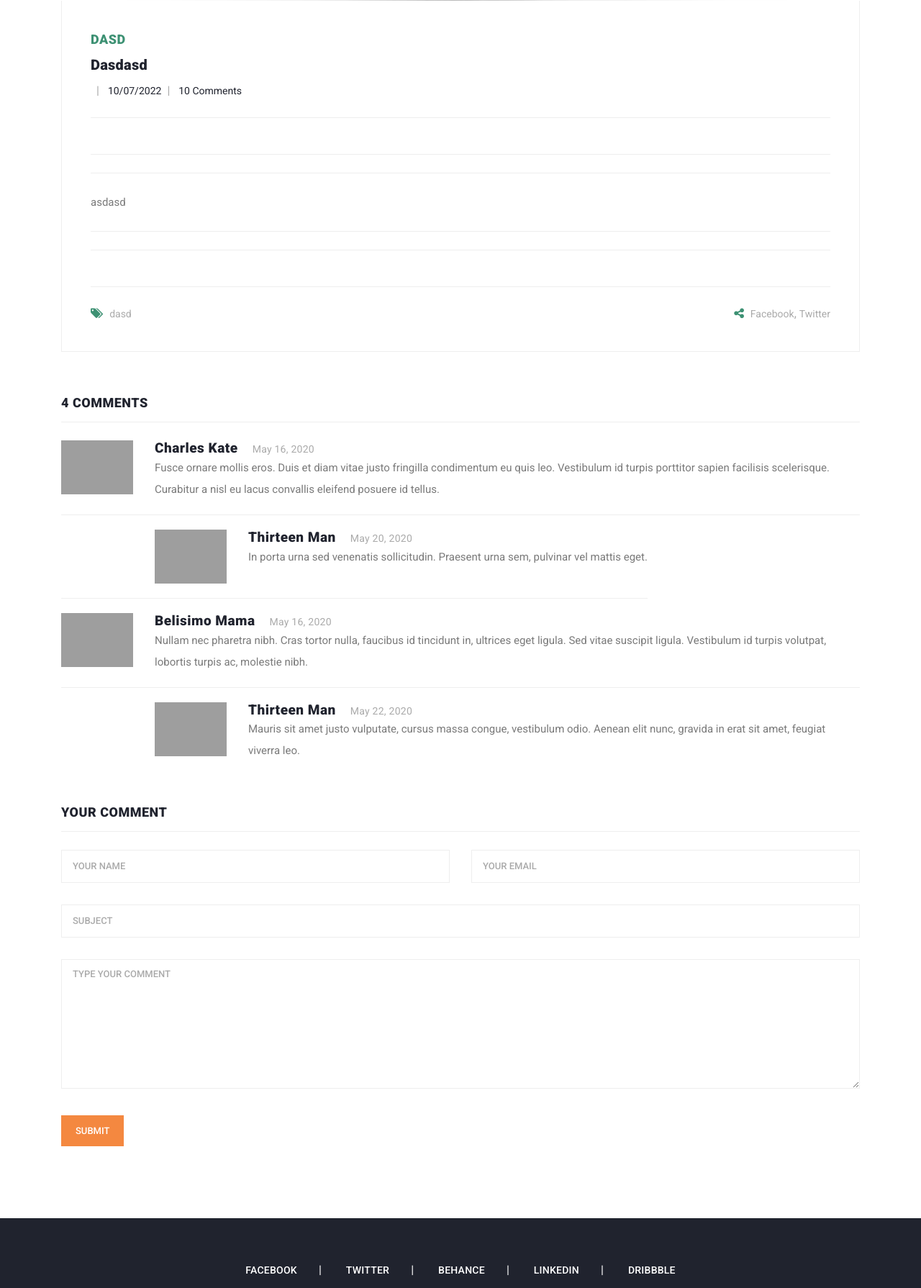
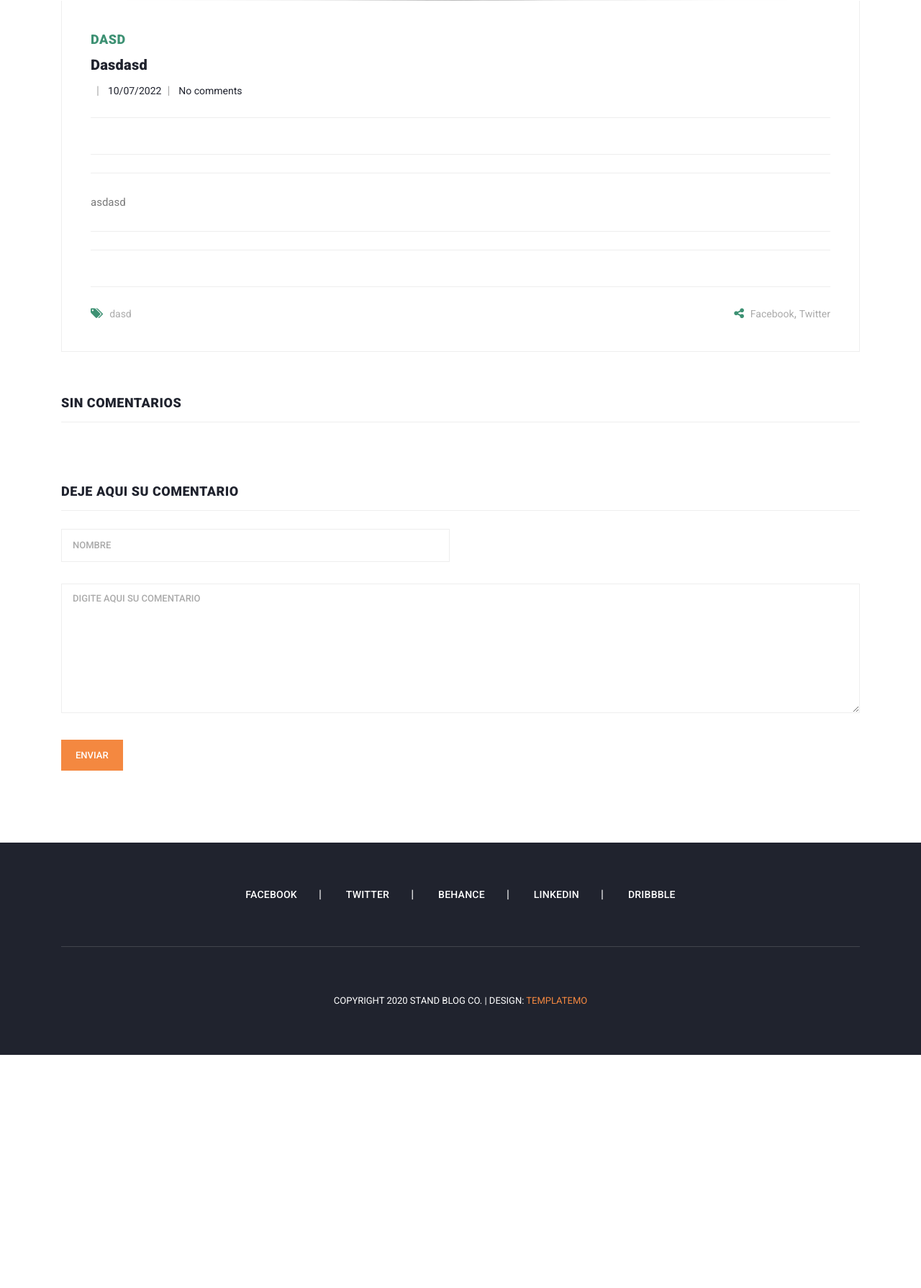
Before and after one commit to rafaelricardodarosa/MiniBlogCoder, a Django app: a page that uses MiniBlogApp/templates/pages/post_detail.html in a window 1280 px wide. Shown: the part 1567-3357 px from the top of the page at 72% size. After the commit the page ends 3033 px from the top, so only its background shows below. Run offline with Django 4.2, Linux system fonts and the light colour scheme; data comes from the database, SQL or seed files in the repository; both versions use the stored data as it was after the commit; some libraries are stand-ins or nearby versions; grey boxes are pictures that could not be loaded.

Commit message:
modificacion en admin y comentarios
fue modificado la parte de comentarios, y tambien se creo forms

```diff
--- a/MiniBlogApp/templates/pages/post_detail.html
+++ b/MiniBlogApp/templates/pages/post_detail.html
@@ -24,9 +24,15 @@
                           <ul class="post-info">
                             <li><a href="#">{{post.user.first_name}}</a></li>
                             <li><a href="#">{{post.updated_at|date:"d/m/Y"}}</a></li>
-                            <li><a href="#">10 Comments</a></li>
+                            {% if total > 0 %}
+                            <li><a href="#">{{total}} comments</a></li>
+                            {% else %}
+                            <li><a href="#">No comments</a></li>
+                            {% endif %}
+
                           </ul>
                           <p>{{post.text|safe }}</p>
+
                           <div class="post-options">
                             <div class="row">
                               <div class="col-6">
@@ -50,81 +56,59 @@
                     <div class="col-lg-12">
                       <div class="sidebar-item comments">
                         <div class="sidebar-heading">
-                          <h2>4 comments</h2>
+
+                        {% if total > 0 %}
+                          <h2>{{total}} comentarios</h2>
+                         {% else %}
+                          <h2>Sin comentarios</h2>
+                         {% endif %}
+
                         </div>
                         <div class="content">
+                        {% for item in comments %}
                           <ul>
+
                             <li>
-                              <div class="author-thumb">
+                              <div class="author-thumb mt-5">
                                 <img src="assets/images/comment-author-01.jpg" alt="">
                               </div>
                               <div class="right-content">
-                                <h4>Charles Kate<span>May 16, 2020</span></h4>
-                                <p>Fusce ornare mollis eros. Duis et diam vitae justo fringilla condimentum eu quis leo. Vestibulum id turpis porttitor sapien facilisis scelerisque. Curabitur a nisl eu lacus convallis eleifend posuere id tellus.</p>
+                                <h4>{{item.name}}<span>{{item.created_at|date:"d/m/Y"}}</span></h4>
+                                <p> {{item.comment}} </p>
                               </div>
                             </li>
-                            <li class="replied">
-                              <div class="author-thumb">
-                                <img src="assets/images/comment-author-02.jpg" alt="">
-                              </div>
-                              <div class="right-content">
-                                <h4>Thirteen Man<span>May 20, 2020</span></h4>
-                                <p>In porta urna sed venenatis sollicitudin. Praesent urna sem, pulvinar vel mattis eget.</p>
-                              </div>
-                            </li>
-                            <li>
-                              <div class="author-thumb">
-                                <img src="assets/images/comment-author-03.jpg" alt="">
-                              </div>
-                              <div class="right-content">
-                                <h4>Belisimo Mama<span>May 16, 2020</span></h4>
-                                <p>Nullam nec pharetra nibh. Cras tortor nulla, faucibus id tincidunt in, ultrices eget ligula. Sed vitae suscipit ligula. Vestibulum id turpis volutpat, lobortis turpis ac, molestie nibh.</p>
-                              </div>
-                            </li>
-                            <li class="replied">
-                              <div class="author-thumb">
-                                <img src="assets/images/comment-author-02.jpg" alt="">
-                              </div>
-                              <div class="right-content">
-                                <h4>Thirteen Man<span>May 22, 2020</span></h4>
-                                <p>Mauris sit amet justo vulputate, cursus massa congue, vestibulum odio. Aenean elit nunc, gravida in erat sit amet, feugiat viverra leo.</p>
-                              </div>
-                            </li>
+
+
+
                           </ul>
+                          {% endfor %}
                         </div>
                       </div>
                     </div>
+
                     <div class="col-lg-12">
                       <div class="sidebar-item submit-comment">
                         <div class="sidebar-heading">
-                          <h2>Your comment</h2>
+                          <h2>Deje aqui su comentario</h2>
                         </div>
                         <div class="content">
-                          <form id="comment" action="#" method="post">
+                          <form id="comment" action="/post/addcomment/{{post.id}}" method="POST">
+                          {% csrf_token %}
                             <div class="row">
                               <div class="col-md-6 col-sm-12">
                                 <fieldset>
-                                  <input name="name" type="text" id="name" placeholder="Your name" required="">
+                                  <input name="name" type="text" id="name" placeholder="Nombre" required="">
                                 </fieldset>
                               </div>
-                              <div class="col-md-6 col-sm-12">
+
+                              <div class="col-lg-12">
                                 <fieldset>
-                                  <input name="email" type="text" id="email" placeholder="Your email" required="">
-                                </fieldset>
-                              </div>
-                              <div class="col-md-12 col-sm-12">
-                                <fieldset>
-                                  <input name="subject" type="text" id="subject" placeholder="Subject">
+                                  <textarea name="comment" rows="6" id="message" placeholder="Digite aqui su comentario" required=""></textarea>
                                 </fieldset>
                               </div>
                               <div class="col-lg-12">
                                 <fieldset>
-                                  <textarea name="message" rows="6" id="message" placeholder="Type your comment" required=""></textarea>
-                                </fieldset>
-                              </div>
-                              <div class="col-lg-12">
-                                <fieldset>
-                                  <button type="submit" id="form-submit" class="main-button">Submit</button>
+                                  <button type="submit" id="form-submit" class="main-button">Enviar</button>
                                 </fieldset>
                               </div>
                             </div>
--- a/MiniBlogApp/views.py
+++ b/MiniBlogApp/views.py
@@ -1,9 +1,8 @@
 from django.shortcuts import render, HttpResponse, HttpResponseRedirect
 from django.core.paginator import Paginator
+from PostApp.models import Post, Category, Comment
 
 # Create your views here.
-
-from PostApp.models import Post, Category
 
 def index(request):
     post_random = Post.objects.order_by('?')[:4]
@@ -26,7 +25,7 @@ def blog(request):
 
     # a continuacion incorporamos funcionalidad de pagination para django, para pasar entre numeros de paginas de blog arriba del footer.
 
-    paginator = Paginator(post, 4) # Muestra 2 posts por pagina.
+    paginator = Paginator(post, ) # Muestra 2 posts por pagina.
     page_number = request.GET.get('page')
     page_obj = paginator.get_page(page_number)
 
@@ -39,4 +38,14 @@ def blog(request):
 
 def post_detail(request, id, slug):
     post = Post.objects.get(pk=id)
-    return render(request, 'pages/post_detail.html',{'post': post })
+    comments = Comment.objects.filter(post_id=id, status='Leido')
+    total = 0
+    for i in comments:
+        total = total + 1
+
+    context = {
+        'post': post,
+        'comments': comments,
+        'total': total}
+
+    return render(request, 'pages/post_detail.html', context)
--- a/PostApp/models.py
+++ b/PostApp/models.py
@@ -46,15 +46,15 @@ class Post(models.Model):
 
 class Comment(models.Model):
     STATUS = (
-        ('Lido', 'Lido'),
-        ('Não Lido', 'Não Lido'),
+        ('Leido', 'Leido'),
+        ('No Leido', 'No Leido'),
     )
     post = models.ForeignKey(Post, on_delete=models.CASCADE)
 
     name = models.CharField(max_length=255, blank=False)
     comment = models.TextField()
 
-    status = models.CharField(choices=STATUS, max_length=10, default="Não Lido")
+    status = models.CharField(choices=STATUS, max_length=10, default="No Leido")
 
     created_at = models.DateTimeField(auto_now_add=True)
 
--- a/PostApp/urls.py
+++ b/PostApp/urls.py
@@ -1,11 +1,7 @@
-from django.urls import path, include
+from django.urls import path
 
-
-from .views import *
+from . import views
 
 urlpatterns = [
-
-    # URLS de ProyectoCoderApp
-    path('', post, name="post"), #vista de inicio de la app
-
+    path('addcomment/<int:id>', views.addcomment, name='addcomment')
 ]
```
Also changed, not shown: PostApp/forms.py (added, +8 -0 lines), PostApp/views.py (+15 -4 lines), PostApp/migrations/0003_alter_comment_status.py (added), db.sqlite3.
